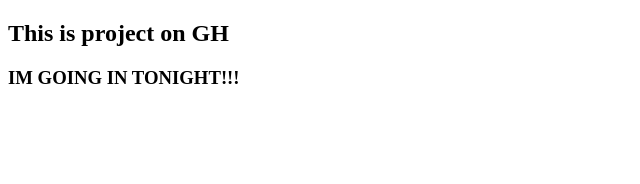
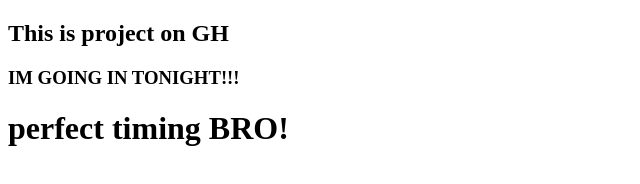
Before and after one commit to malikemilka/test, a plain HTML site: page index.html in a window 1280 px wide. Shown: the whole page, without its empty margins (0-640 px from the left). Drawn offline with Linux system fonts and the light colour scheme.

Commit message:
person2 modified

```diff
--- a/index.html
+++ b/index.html
@@ -9,5 +9,6 @@
 <body>
     <h2>This is project on GH</h2>
     <h3>IM GOING IN TONIGHT!!!</h3>
+    <h1>perfect timing BRO!</h1>
 </body>
 </html>
```
